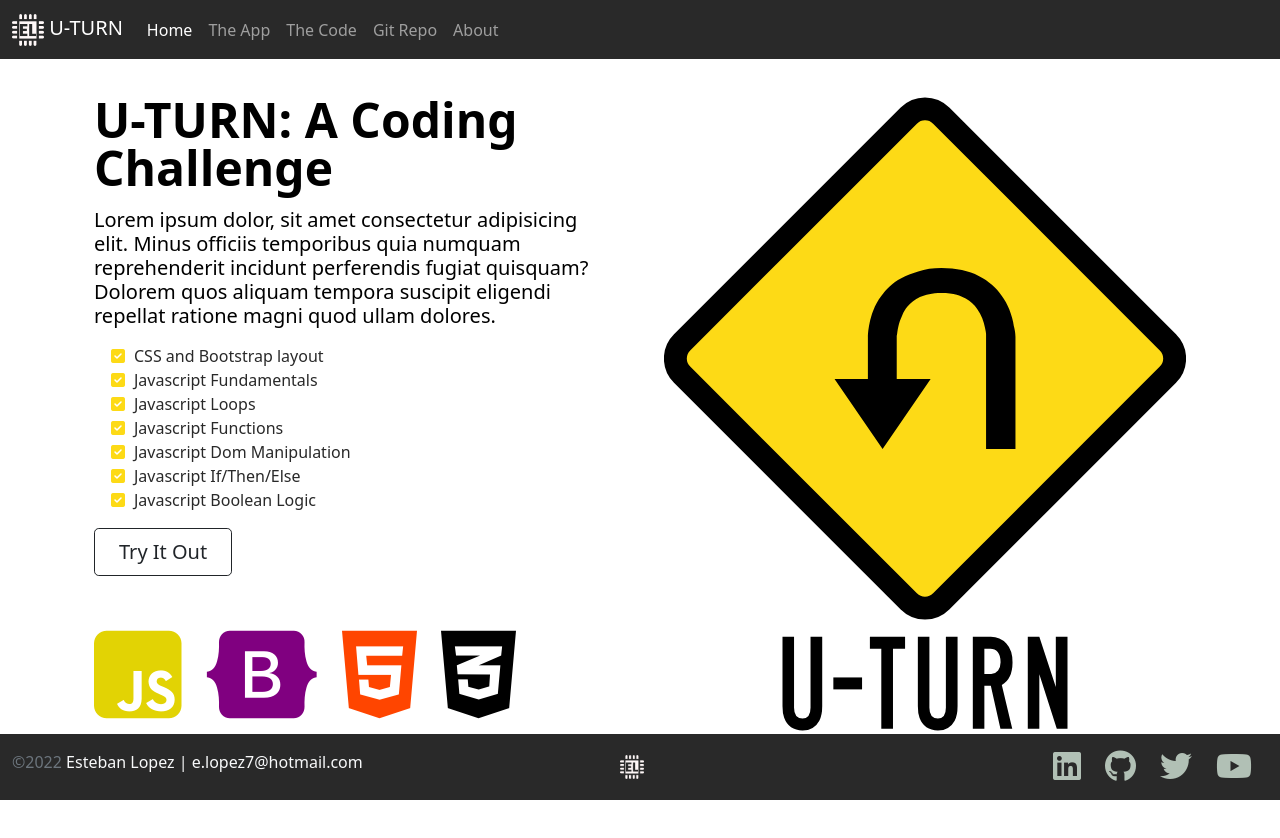
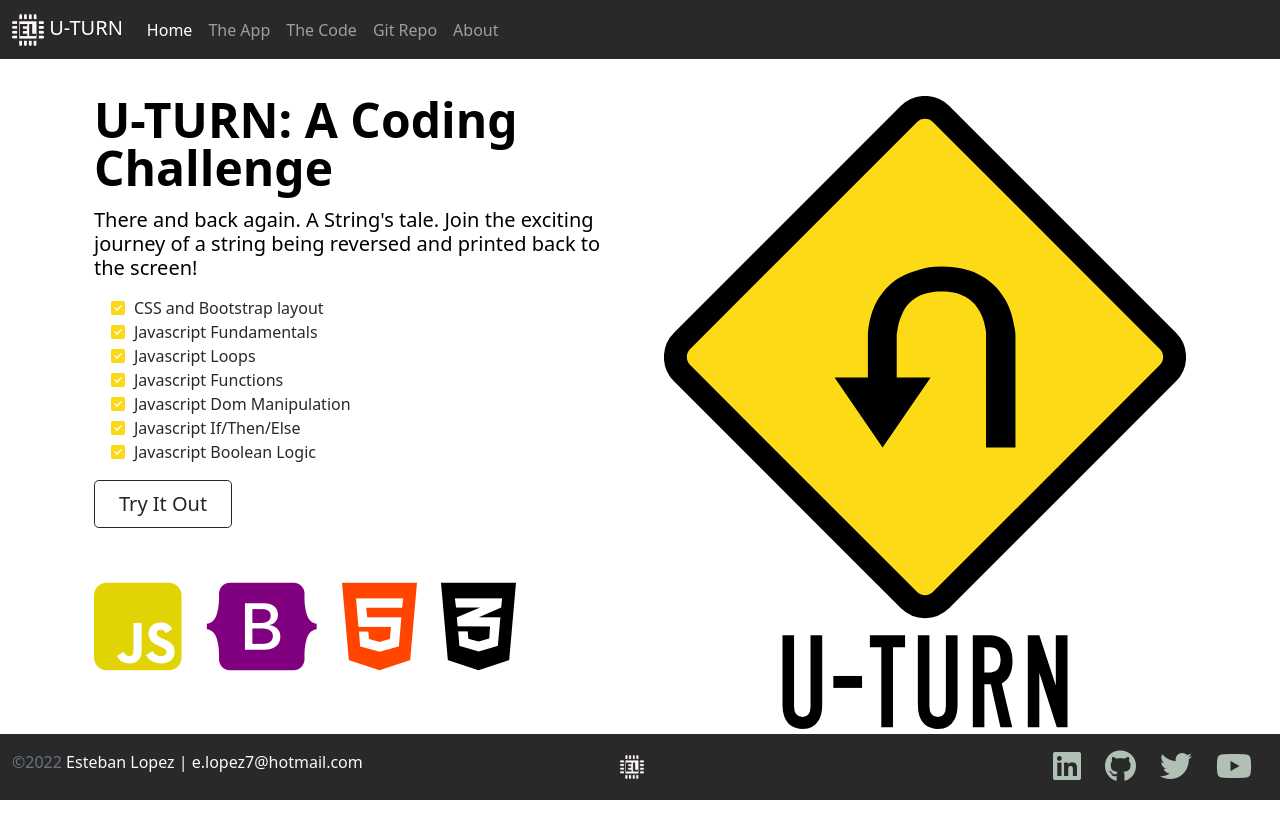
Before and after one commit to elopez7/U-Turn, a plain HTML site: page index.html in a window 1280 px wide. Drawn offline with nearby package versions, Linux system fonts and the light colour scheme.

Commit message:
Remove lorem ipsum text.

```diff
--- a/index.html
+++ b/index.html
@@ -56,9 +56,9 @@
             <div class="row g-5 py-5 row-cols-1 row-cols-lg-2">
                 <div class="col order-last order-lg-first">
                     <h1 class="display-5 fw-bold lh-1 mb-3">U-TURN: A Coding Challenge</h1>
-                    <h4 class="lead">Lorem ipsum dolor, sit amet consectetur adipisicing elit. Minus officiis temporibus
-                        quia numquam reprehenderit incidunt perferendis fugiat quisquam? Dolorem quos aliquam tempora
-                        suscipit eligendi repellat ratione magni quod ullam dolores.
+                    <h4 class="lead">
+                        There and back again. A String's tale.
+                        Join the exciting journey of a string being reversed and printed back to the screen!
                     </h4>
                     <ul class="fa-ul pt-2 checklist">
                         <li><span class="fa-li"><i class="fas fa-check-square"></i></span>CSS and Bootstrap layout</li>
```
